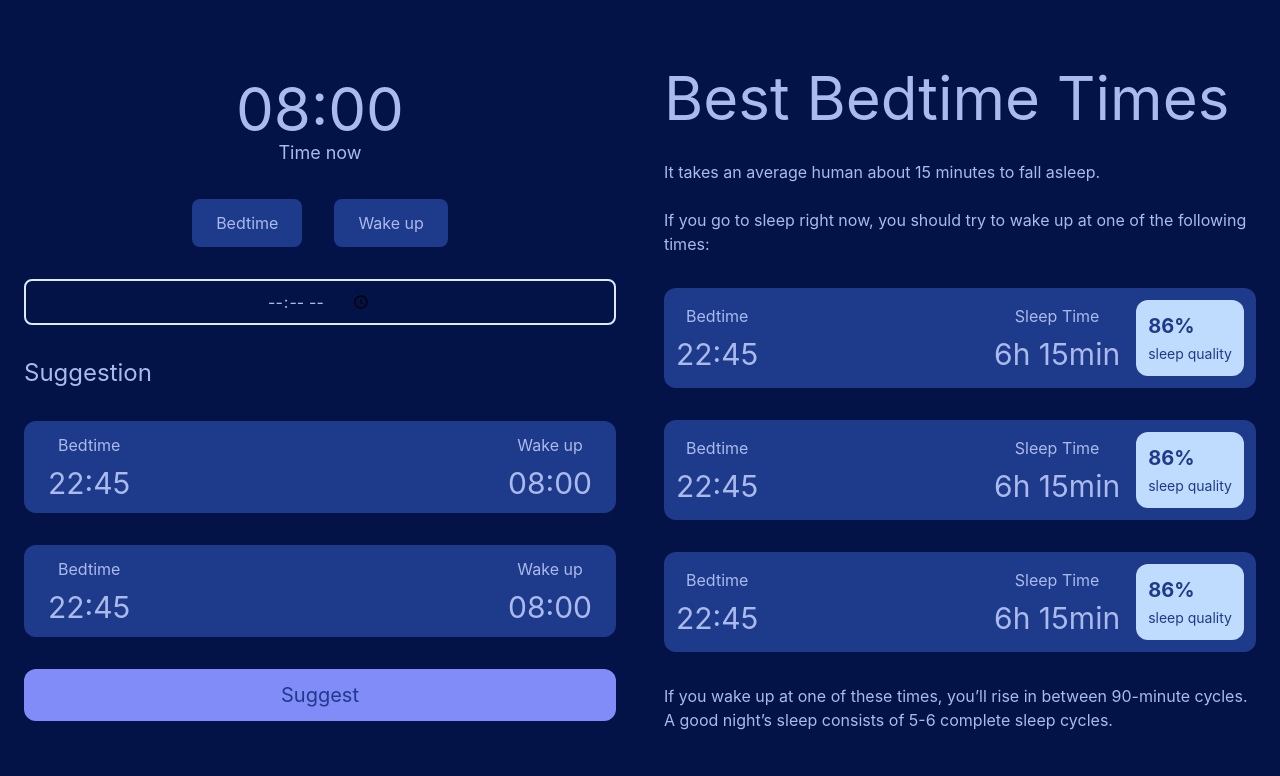
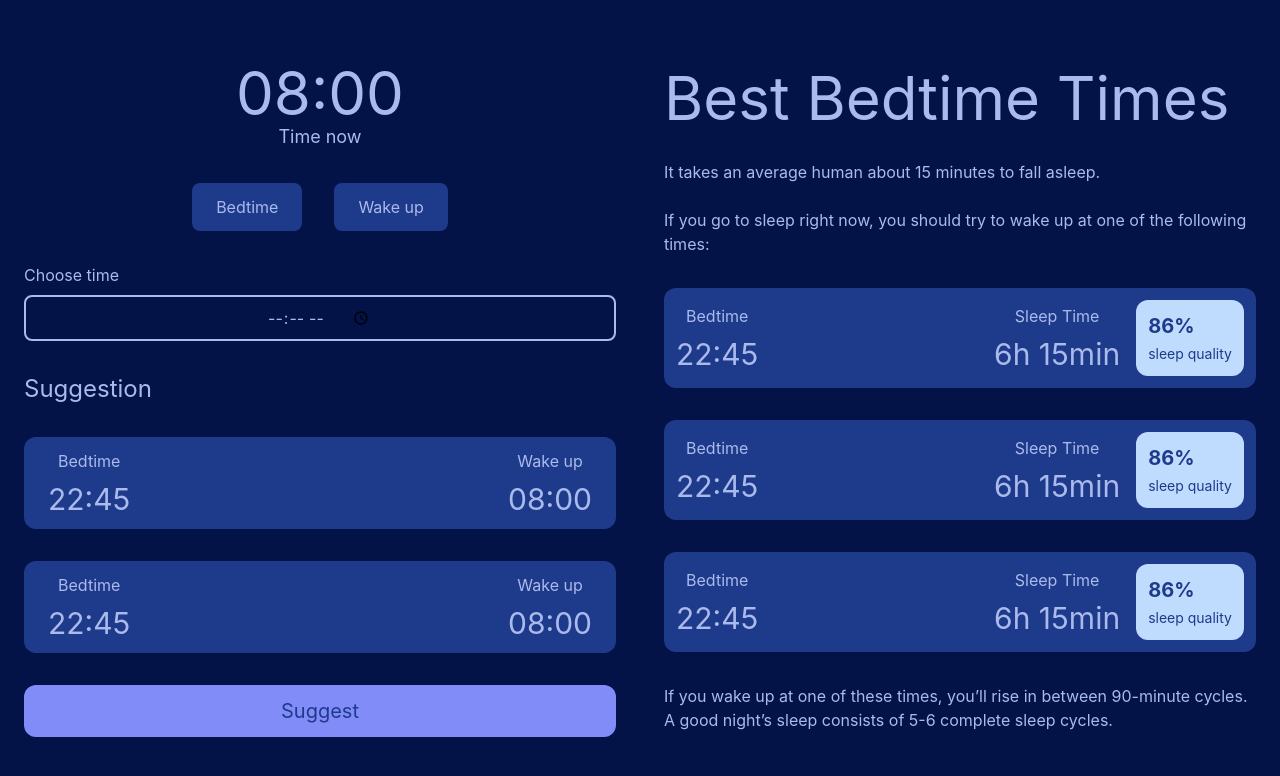
Before and after one commit to celigx/sleepy, a React (Create React App) app: page / in a window 1280 px wide. Shown: the top 776 px of the page. Built offline with nearby package versions, Linux system fonts and the light colour scheme.

Commit message:
Change border color

```diff
--- a/src/components/SelectTime.jsx
+++ b/src/components/SelectTime.jsx
@@ -13,7 +13,14 @@ const ChooseTime = () => {
         <button className="bg-blue-900 rounded-lg px-6 py-3 hover:bg-blue-700 ease-in duration-200">Wake up</button>
       </div>
 
-      <input type="time" className="flex justify-center bg-transparent border-solid border-2 border-blue-100 rounded-lg w-full p-2 mx-auto mb-8" />
+      <div className="">
+        <p className="text-md mb-2">Choose time</p>
+        <input
+          type="time"
+          className="flex justify-center bg-transparent border-solid border-2 rounded-lg w-full p-2 mx-auto mb-8"
+          style={{ borderColor: "#ABBAED" }}
+        />
+      </div>
 
       <div className="mb-8">
         <h1 className="text-2xl mb-8">Suggestion</h1>
```
